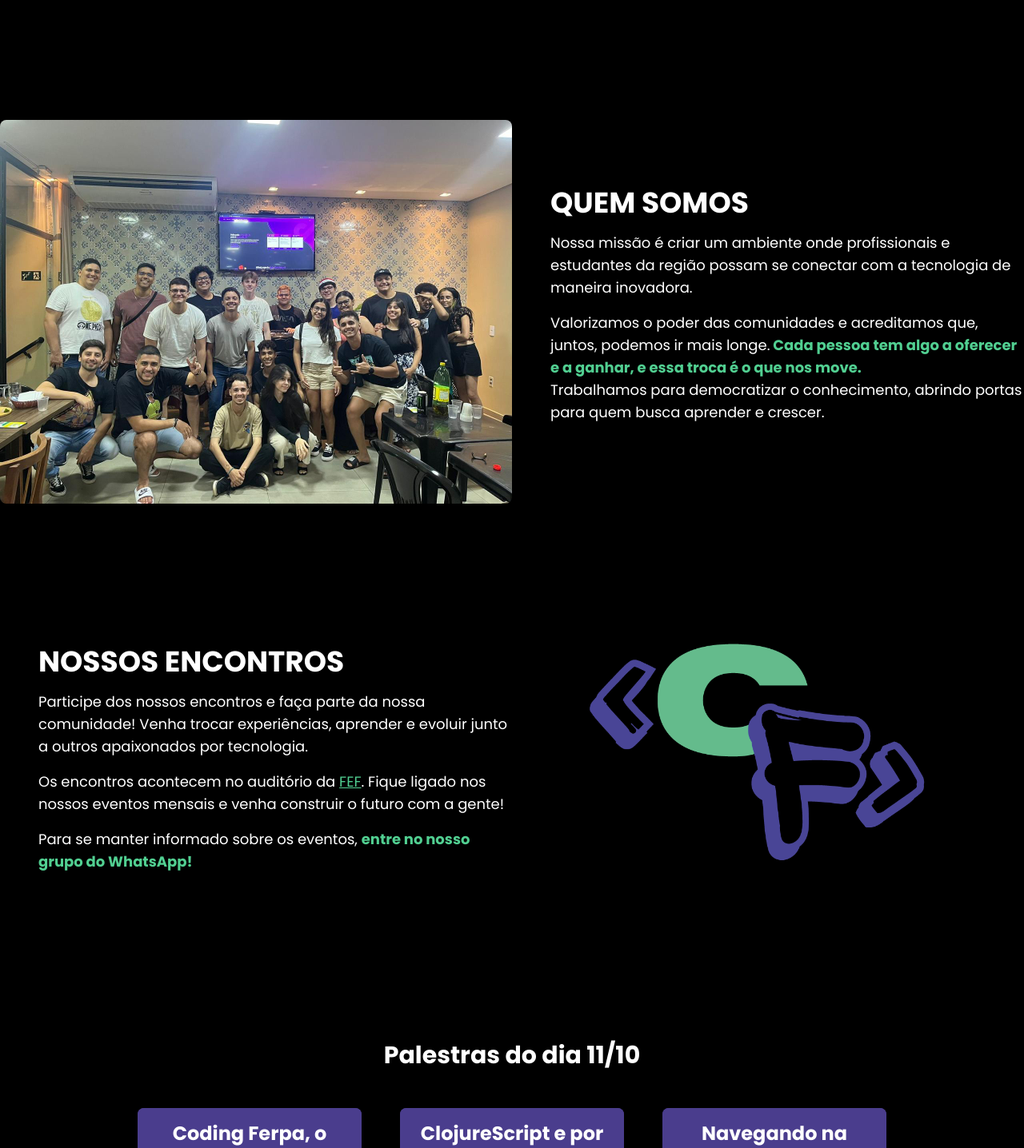
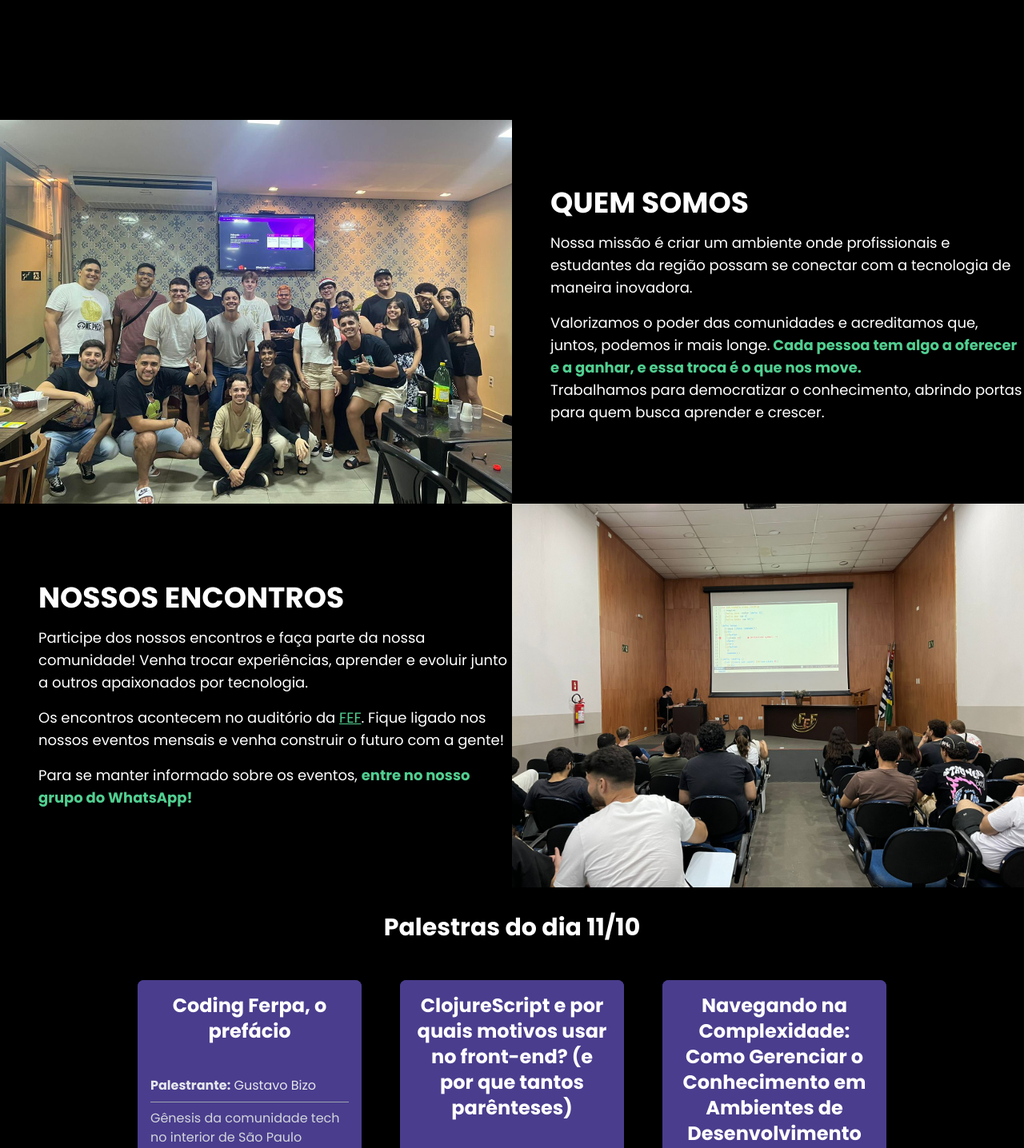
Before and after one commit to Coding-Ferpa/Coding-Ferpa.github.io, a Next.js app: page / in a window 1280 px wide. Shown: the part 876-2312 px from the top of the page at 80% size. Built offline with nearby package versions, Linux system fonts and the light colour scheme.

Commit message:
feat: add new event photo

```diff
--- a/src/app/components/About.tsx
+++ b/src/app/components/About.tsx
@@ -9,7 +9,7 @@ export default function About() {
           <Image
             src={logo}
             alt="Comunidade Coding Ferpa"
-            className="w-full rounded-lg shadow-lg"
+            className="w-full shadow-lg"
             layout="responsive"
             width={500}
             height={500}
--- a/src/app/components/Events.tsx
+++ b/src/app/components/Events.tsx
@@ -1,5 +1,5 @@
 import Image from "next/image";
-import icon from "../assets/icon.png";
+import icon from "../assets/talk.jpeg";
 
 export default function Events() {
   return (
@@ -9,8 +9,10 @@ export default function Events() {
           <Image
             src={icon}
             alt="Encontro da Comunidade"
-            className="rounded-lg shadow-lg"
+            className="w-full shadow-lg"
             layout="responsive"
+            width={500}
+            height={500}
           />
         </div>
 
--- a/src/app/layout.tsx
+++ b/src/app/layout.tsx
@@ -6,7 +6,7 @@ import Footer from "@/app/components/Footer";
 const poppins = Poppins({ subsets: ["latin"], weight: ["400", "700"] });
 
 export const metadata = {
-  title: "Coding Ferpa",
+  title: "Coding Ferpa | Além do código",
   description: "Comunidade de tecnologia para jovens em Fernandópolis",
 };
 
```
Also changed, not shown: src/app/assets/evento.jpeg (added), src/app/assets/talk.jpeg (added).
